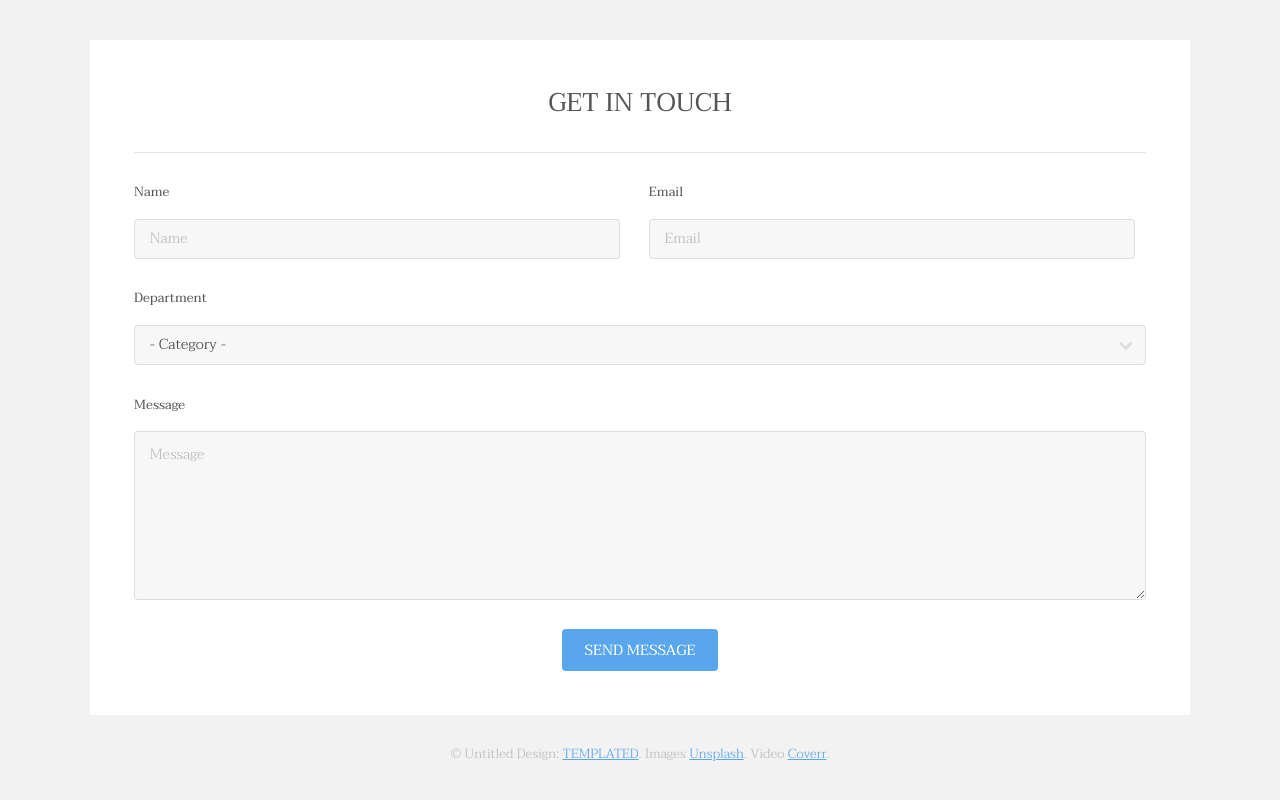
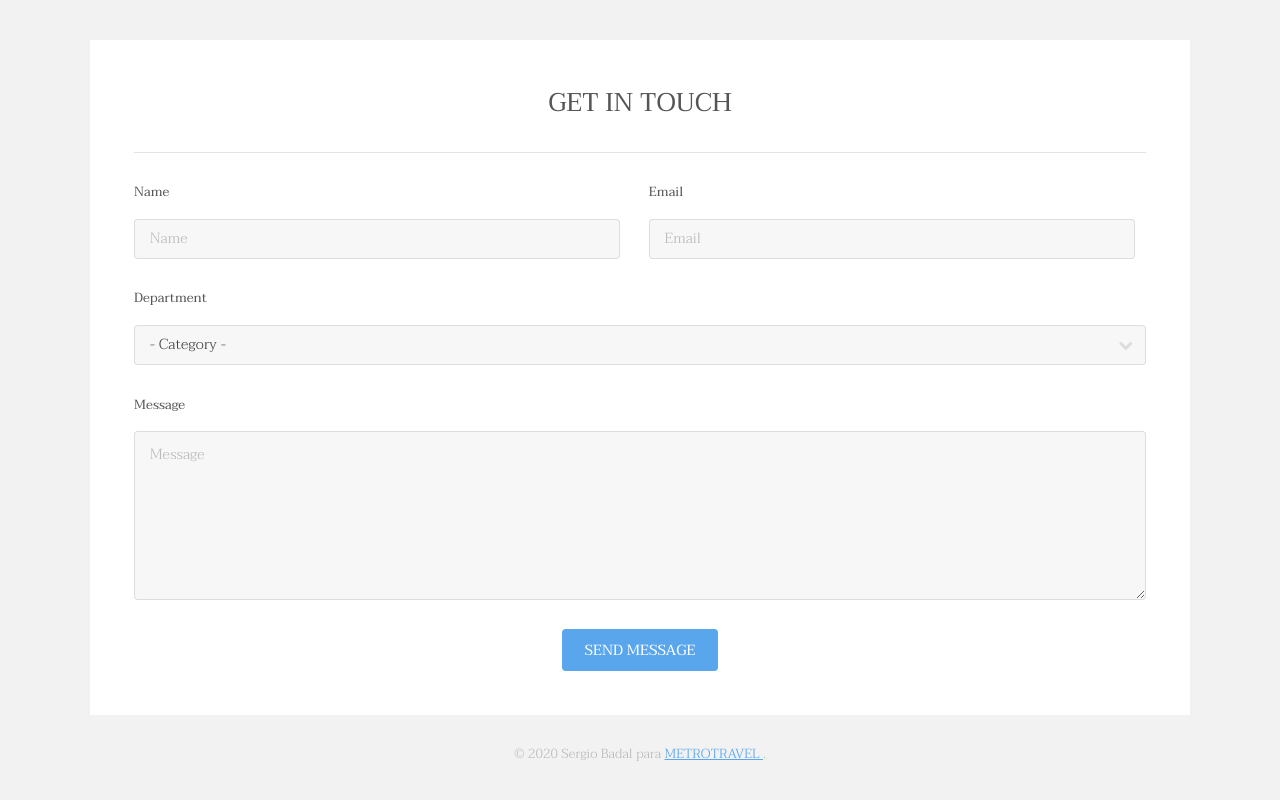
Before and after one commit to Lauraacambil/04_REP_METROPOLITA, a plain HTML site: page index.html in a window 1280 px wide. Shown: the part 3231-4031 px from the top of the page. Drawn offline with Linux system fonts and the light colour scheme.

Commit message:
cambios en el pie de página por LAURA

```diff
--- a/index.html
+++ b/index.html
@@ -194,7 +194,7 @@
 						</div>
 					</section>
 					<div class="copyright">
-						&copy; Untitled Design: <a href="https://templated.co/">TEMPLATED</a>. Images <a href="https://unsplash.com/">Unsplash</a>. Video <a href="http://coverr.co/">Coverr</a>.
+						&copy; 2020 Sergio Badal para <a href="https://templated.co/">METROTRAVEL </a>.
 					</div>
 				</div>
 			</footer>
```
